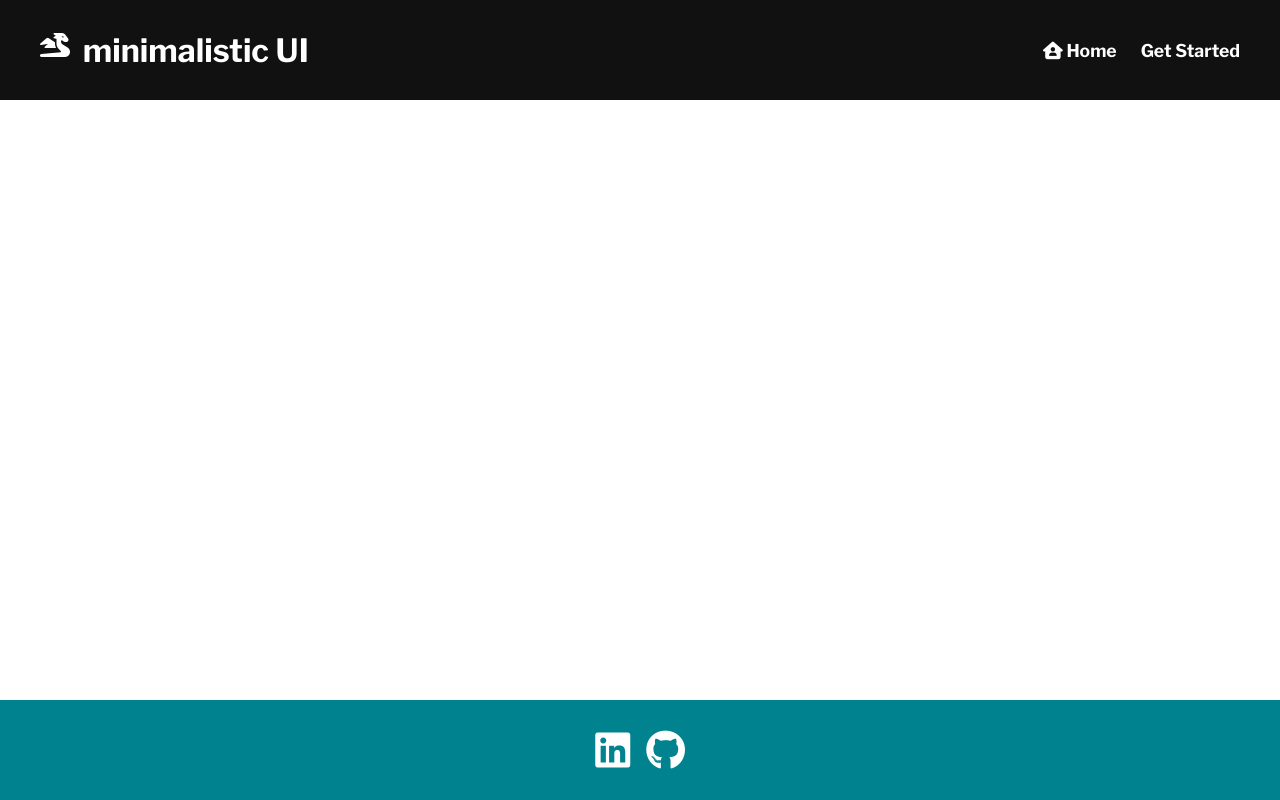
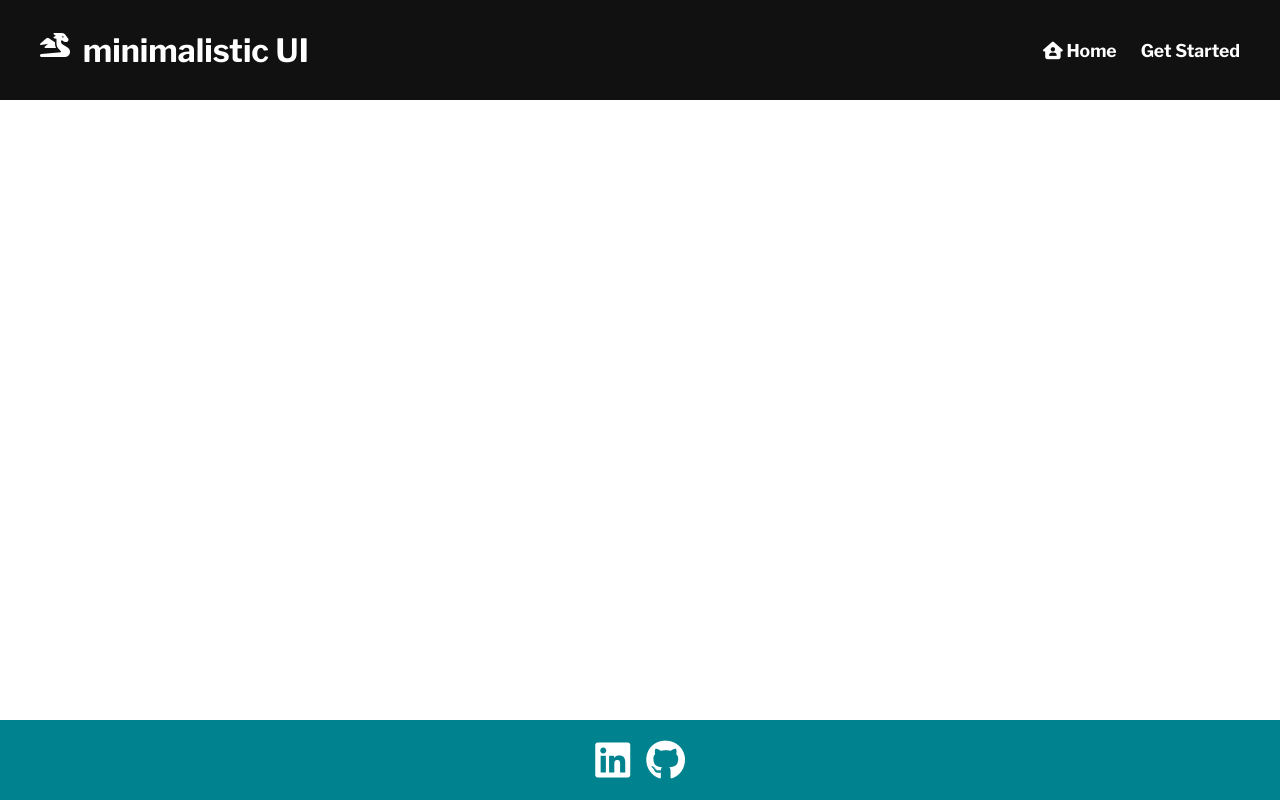
Before and after one commit to bishwajitP27/minimalistic-ui-component-library, a plain HTML site: page index.html in a window 1280 px wide. Drawn offline with nearby package versions, Linux system fonts and the light colour scheme.

Commit message:
Footer height updated

```diff
--- a/styles/style.css
+++ b/styles/style.css
@@ -72,7 +72,7 @@ h2 {
 }
 
 .main-footer {
-    height: 100px;
+    height: 80px;
     width: 100%;
     margin: auto;
     background: #00838f;
@@ -94,6 +94,5 @@ h2 {
 }
 
 .main-footer--item > a > i {
-    height: 80%;
     color: #fff;
 }
```
